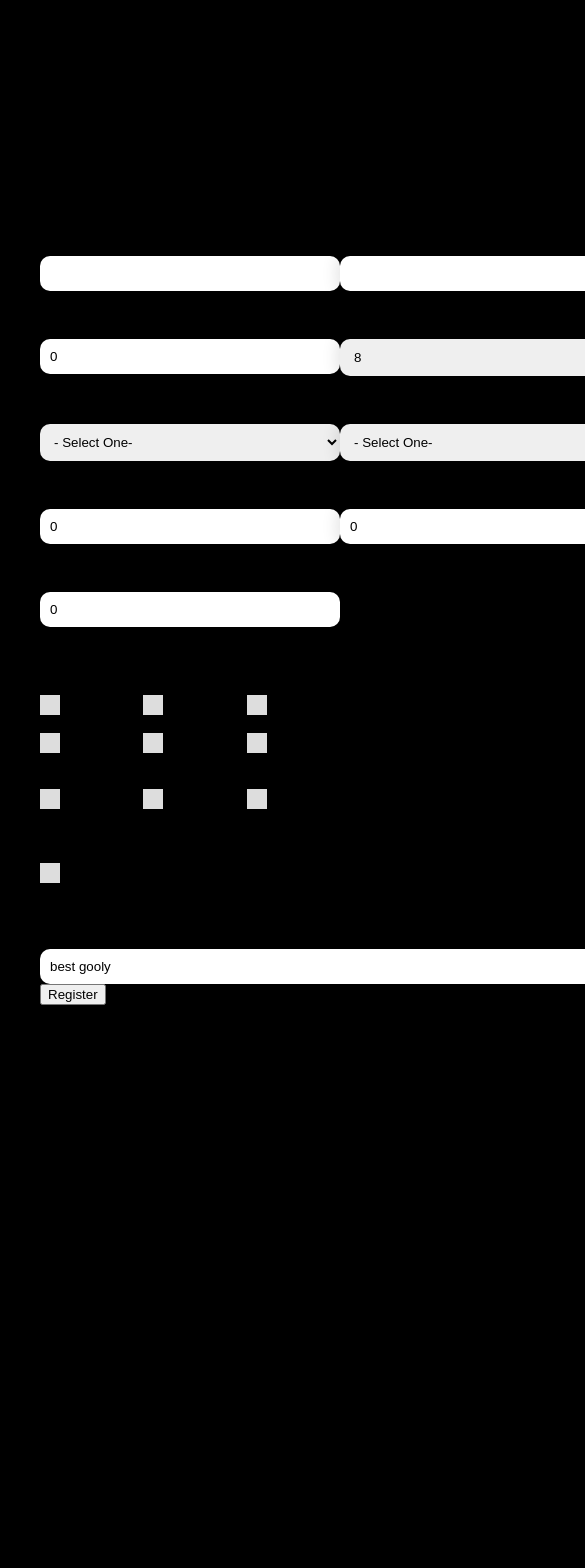
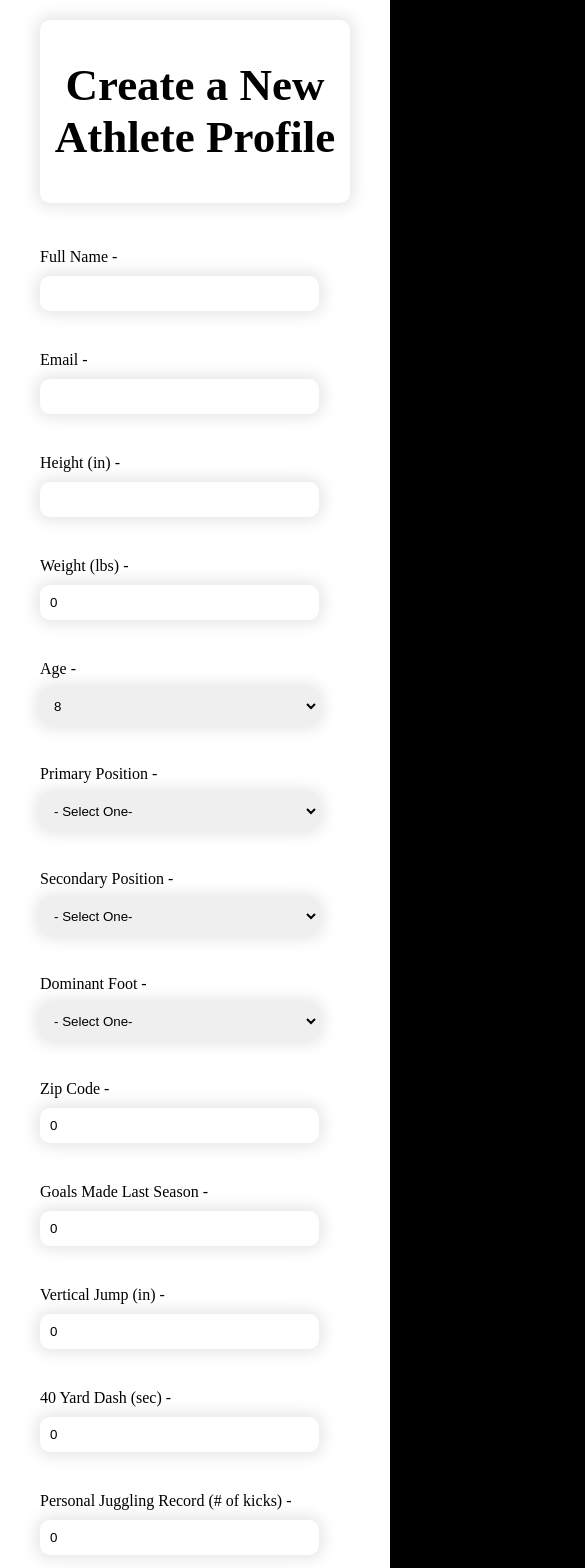
Before and after one commit to KickMatch/KickMatchFE, a React (Create React App) app: page /registration-athlete in a window 390 px wide. Shown: the top 1568 px of the page, 585 px wide, since content can reach past the window. Before the commit the page ends 1045 px from the top, so only its background shows below. Built offline with nearby package versions, Linux system fonts and the light colour scheme.

Commit message:
Make background white and movile

```diff
--- a/src/components/RegistrationAthlete/RegistrationAthlete.css
+++ b/src/components/RegistrationAthlete/RegistrationAthlete.css
@@ -1,6 +1,9 @@
 .registration-athlete-page {
+  min-height: 100vh;
+  max-height: max;
   font-family: Oxygen;
   padding: 20px 40px 40px 40px;
+  background-color: white;
 }
 
 .registration-athlete-header {
@@ -29,7 +32,7 @@
 .athlete-form input[type = number],
 .athlete-form select {
   box-sizing: border-box;
-  width: 300px;
+  width: 90%;
   margin-top: 10px;
   padding: 10px;
   border: 0;
@@ -48,23 +51,23 @@
 
 .checkbox-label {
   position: relative;
-  padding-left:30px;
+  padding-left: 30px;
   cursor: pointer;
 }
 
 .checkbox-label input {
   position: absolute;
   opacity: 0;
-  width:0;
-  height:0;
+  width: 0;
+  height: 0;
 }
 
 .checkbox-label span {
   position: absolute;
-  top:0;
-  left:0;
-  width:20px;
-  height:20px;
+  top: 0;
+  left: 0;
+  width: 20px;
+  height: 20px;
   background-color: #ddd;
   transition: .3s background-color;
 }
@@ -97,6 +100,47 @@
   margin-top: 40px;
 }
 
-#awards-input {
-  width: 600px;
+.awards-input {
+  width: 70%;
 }
+
+@media screen and (max-width: 900px) {
+  .athlete-form label {
+    margin-top: 40px;
+  }
+
+  .athlete-stats {
+    display: grid;
+    grid-template-columns: repeat(2, 1fr);
+  }
+
+
+  .awards-container {
+    margin-top: 80px;
+  }
+}
+
+
+@media screen and (max-width: 500px) {
+  .athlete-form label {
+    margin-top: 40px;
+  }
+
+  .athlete-stats {
+    display: grid;
+    grid-template-columns: 1fr;
+  }
+
+  .talents-container {
+    display: grid;
+    grid-template-columns: repeat(2, 1fr);
+  }
+
+  .awards-container {
+    margin-top: 80px;
+  }
+
+  .awards-input {
+    width: 90%;
+  }
+}
```
